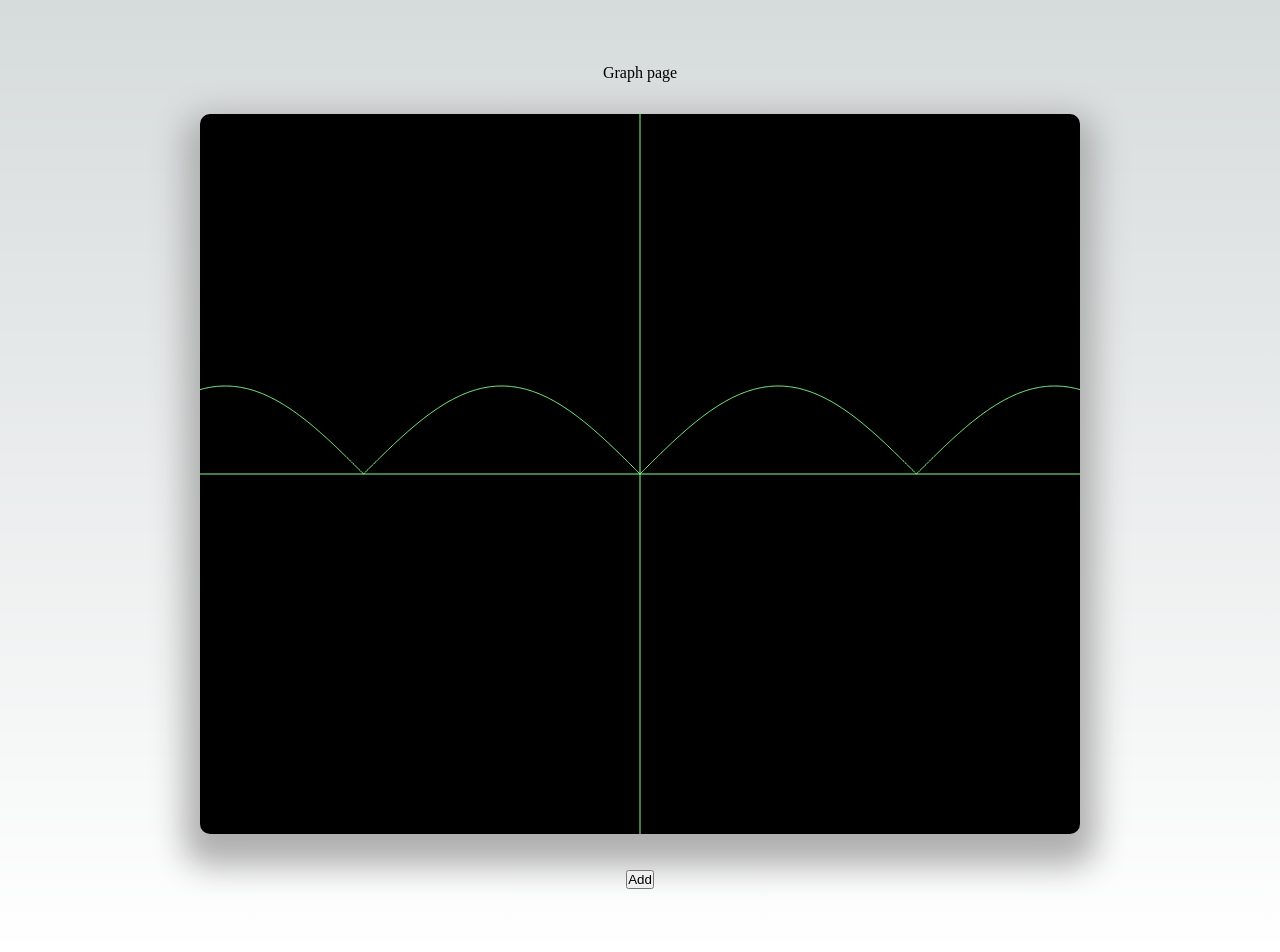
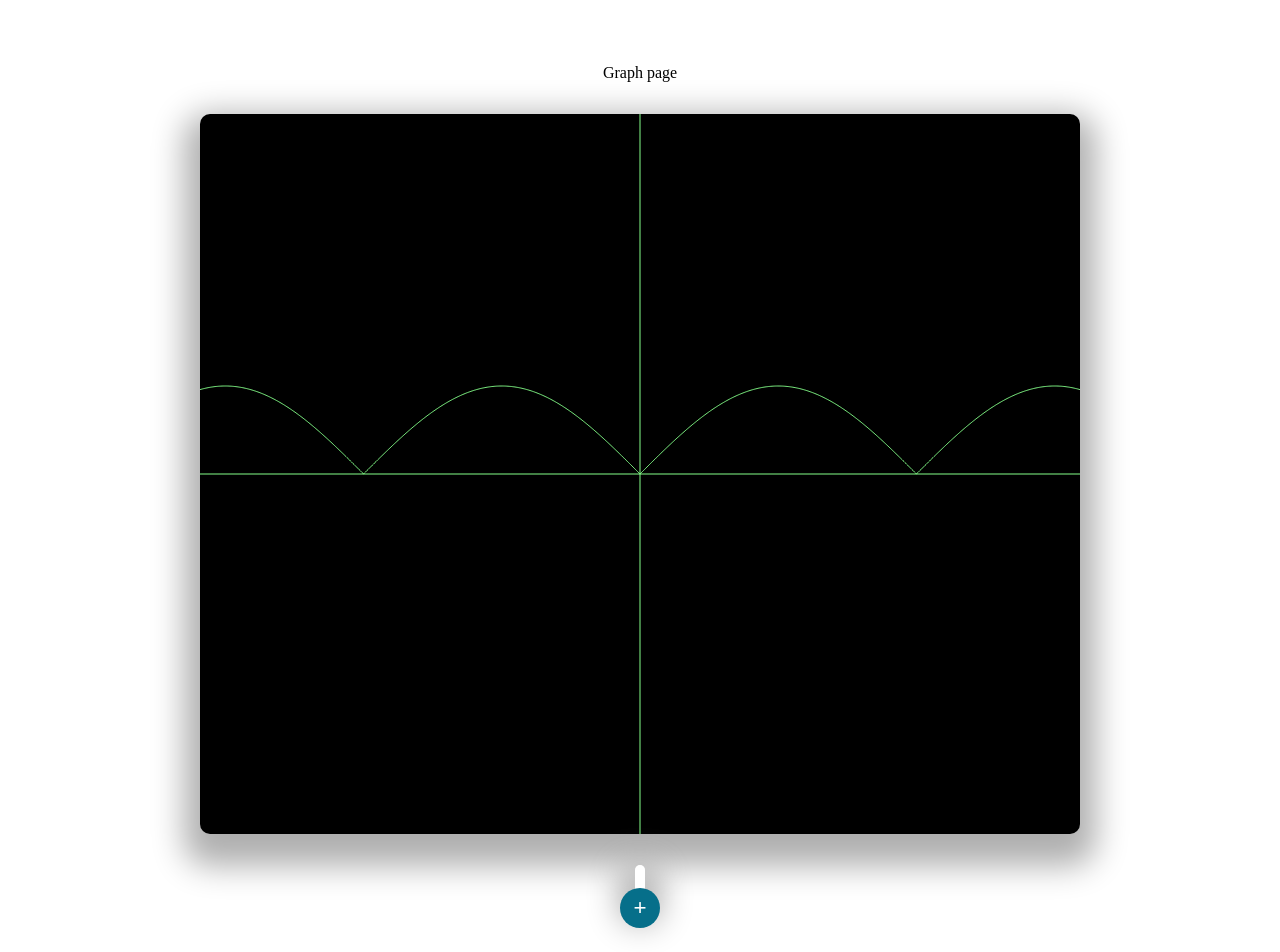
Before and after one commit to 1hwai/Toinf-frontend, a Next.js app: page /graph in a window 1280 px wide. Shown: the top 952 px of the page. Built offline with nearby package versions, Linux system fonts and the light colour scheme.

Commit message:
Update Handler

```diff
--- a/app/graph/functionList.tsx
+++ b/app/graph/functionList.tsx
@@ -1,44 +1,26 @@
 "use client";
 
-import React, {FormEvent, MouseEventHandler, useEffect, useState} from "react"
+import React, {FormEvent, MouseEventHandler, useEffect, useRef, useState} from "react"
 
+import dynamic from "next/dynamic";
+import {MathfieldElement} from "mathlive";
+import {inspect} from "util";
 import styles from "../styles/functionList.module.scss";
-import Function from "@/app/graph/function";
-import dynamic from "next/dynamic";
-import {Mathfield} from "mathlive";
 
 const MathField = dynamic(() => import("@/app/utils/mathlive/MathField"), {
     ssr: false
 })
 
+export default function FunctionList() {
+    const [list, setList] = useState<JSX.Element[]>([]);
+    const [inputValue, setInputValue] = useState<string>('');
 
-type Todo = {
-    id: number;
-    text: string;
-};
+    const mainRef = useRef<MathfieldElement>();
 
-export default function FunctionList() {
+    const customSetInputValue = (latex: string) => {
+        setInputValue(latex);
 
-    /**const [list, setList] = useState<Array<JSX.Element>>([
-
-    ]);
-
-    const addFunction = (e: any) => {
     }
-
-    return (
-        <div>
-            <MathField className={styles.mathfield} value={""} onChange={() => {}}/>
-            { list.map((v,i) => {
-                return (v);
-            }) }
-
-            <button onClick={addFunction}>+</button>
-        </div>
-    )**/
-
-    const [list, setList] = useState<JSX.Element[]>([]);
-    const [inputValue, setInputValue] = useState('');
 
     const handleInputChange = (latex: string) => {
         console.log(latex);
@@ -47,9 +29,9 @@ export default function FunctionList() {
 
     const handleAddTodo = () => {
         if (inputValue.trim() !== '') {
-            console.log('input: ' + inputValue)
-            setList([...list, <MathField id={Date.now()} value={inputValue} onChange={handleInputChange} key={null}/>]);
+            setList([...list, <MathField id={Date.now().toString()} value={inputValue} onChange={handleInputChange} key={null}/>]);
             setInputValue('');
+            mainRef.current!.setValue('');
         }
     };
 
@@ -59,38 +41,22 @@ export default function FunctionList() {
     }
 
     return (
-        <div>
-            {/**<input
-                type="text"
-                value={inputValue}
+        <div className={styles.functionList}>
+            <MathField
+                id={'main'}
+                value={""}
                 onChange={handleInputChange}
-                placeholder="Enter a task"
+                ref={mainRef}
             />
-            <button onClick={handleAddTodo}>Add</button>
+            <button className={styles.addBtn} onClick={handleAddTodo}>+</button>
             <ul>
-                {list.map((todo) => (
-                    <li key={todo.id}>
-                        {todo.text}
-                        <button onClick={() => handleDeleteTodo(todo.id)}>Delete</button>
+                {list.map((f:JSX.Element) => (
+                    <li className={styles.functionHandler} key={f.props.id}>
+                        <MathField id={f.props.id} value={f.props.value} onChange={handleInputChange}></MathField>
+                        <button onClick={() => handleDeleteTodo(f.props.id)} className={styles.delBtn}>-</button>
                     </li>
                 ))}
-            </ul>**/}
-            <div>
-                <MathField
-                    id={1}
-                    value={""}
-                    onChange={handleInputChange}
-                />
-                <button onClick={handleAddTodo}>Add</button>
-                <ul>
-                    {list.map((f:JSX.Element) => (
-                        <li key={f.props.id}>
-                            <MathField id={f.props.id} value={f.props.value} onChange={handleInputChange}></MathField>
-                            <button onClick={() => handleDeleteTodo(f.props.id)}>Delete</button>
-                        </li>
-                    ))}
-                </ul>
-            </div>
+            </ul>
         </div>
     );
 }
--- a/app/models/function/functionManager.ts
+++ b/app/models/function/functionManager.ts
@@ -19,7 +19,7 @@ export default class FunctionManager {
             this.setFunctionVisibility(id, true);
             return id;
         } else {
-            return "Invalid Function";
+            return "Invalid FunctionHandler";
         }
     }
 
--- a/app/styles/functionList.module.scss
+++ b/app/styles/functionList.module.scss
@@ -1,21 +1,35 @@
-.functionHandler {
+.functionList {
+  display: flex;
+  flex-direction: column;
+  align-items: center;
   width: 80vw;
-  height: 30px;
-  display: flex;
+  min-height: 100px;
+  border-radius: 10px;
 
-  .mathField {
-    width: 80vw;
-    height: 30px;
-    border-radius: 5px;
-    border: 1px solid black;
-    color: black;
+  .addBtn {
+    border: 0;
+    border-radius: 20px;
+    width: 40px;
+    height: 40px;
+    background-color: #066f8a;
+    color: #ffffff;
+    font-size: 1.4em;
   }
 
-  .runBtn {
-    width: 100px;
-    height: 30px;
-    background-color: mediumspringgreen;
-    border: 0px;
-    border-radius: 10px;
+  .functionHandler {
+    display: flex;
+    flex-direction: row;
+    padding-left: 40px;
+
+    .delBtn {
+      margin-top: 30px;
+      border: 0;
+      border-radius: 20px;
+      width: 40px;
+      height: 40px;
+      background-color: #b05757;
+      color: #ffffff;
+      font-size: 1.4em;
+    }
   }
 }
--- a/app/styles/globals.scss
+++ b/app/styles/globals.scss
@@ -1,7 +1,7 @@
 :root {
   --max-width: 1100px;
   --border-radius: 12px;
-  --font-mono: ui-monospace, Menlo, Monaco, 'Cascadia Mono', 'Segoe UI Mono',
+  --font-mono: 'Consolas', ui-monospace, Menlo, Monaco, 'Cascadia Mono', 'Segoe UI Mono',
     'Roboto Mono', 'Oxygen Mono', 'Ubuntu Monospace', 'Source Code Pro',
     'Fira Mono', 'Droid Sans Mono', 'Courier New', monospace;
 
@@ -77,6 +77,7 @@
   box-sizing: border-box;
   padding: 0;
   margin: 0;
+  list-style: none;
 }
 
 html,
--- a/app/styles/page.module.scss
+++ b/app/styles/page.module.scss
@@ -5,6 +5,7 @@
   align-items: center;
   padding: 4rem;
   min-height: 100vh;
+  background-color: white;
 }
 
 .description {
--- a/app/styles/screen.module.scss
+++ b/app/styles/screen.module.scss
@@ -1,6 +1,6 @@
 .canvas {
   background-color: black;
   border-radius: 10px;
-  box-shadow: 0em 1em 2em 1em #afafaf;
+  box-shadow: 0 1em 2em 1em #afafaf;
   margin: 2em;
 }
--- a/app/utils/mathlive/MathField.tsx
+++ b/app/utils/mathlive/MathField.tsx
@@ -3,7 +3,7 @@ import { MathfieldElement, MathfieldOptions } from "mathlive";
 
 export type MathFieldProps = {
     options?: Partial<MathfieldOptions>;
-    id: number;
+    id: string;
     value: string;
     onChange: (latex: string) => void;
     className?: string;
@@ -12,11 +12,25 @@ export type MathFieldProps = {
 export default function MathField(props: MathFieldProps) {
     const ref = useRef<MathfieldElement>();
 
+    const mathFieldStyle = {
+        margin: "32px",
+        padding: "5px",
+        width: "60vw",
+        height: "40px",
+        background: "white",
+        color: "black",
+        fontsize: "32px",
+        border: "0px",
+        borderRadius: "10px",
+        boxShadow: "0 1em 2em 1em #afafaf",
+    }
+
     useEffect(() => {
         const mathField: MathfieldElement = ref.current!;
         if (mathField) {
             mathField.addEventListener("input", handleInputChange);
         }
+
         return () => {
             if (mathField) {
                 mathField.removeEventListener("input", handleInputChange);
@@ -34,7 +48,7 @@ export default function MathField(props: MathFieldProps) {
 
     return (
         <div>
-            <math-field ref={ref}></math-field>
+            <math-field style={mathFieldStyle} ref={ref}></math-field>
         </div>
     );
 }
```
Also changed, not shown: app/graph/function.tsx (deleted, +0 -19 lines), app/test/calculus.html (+15 -1 lines), tsconfig.json (+6 -1 lines).
